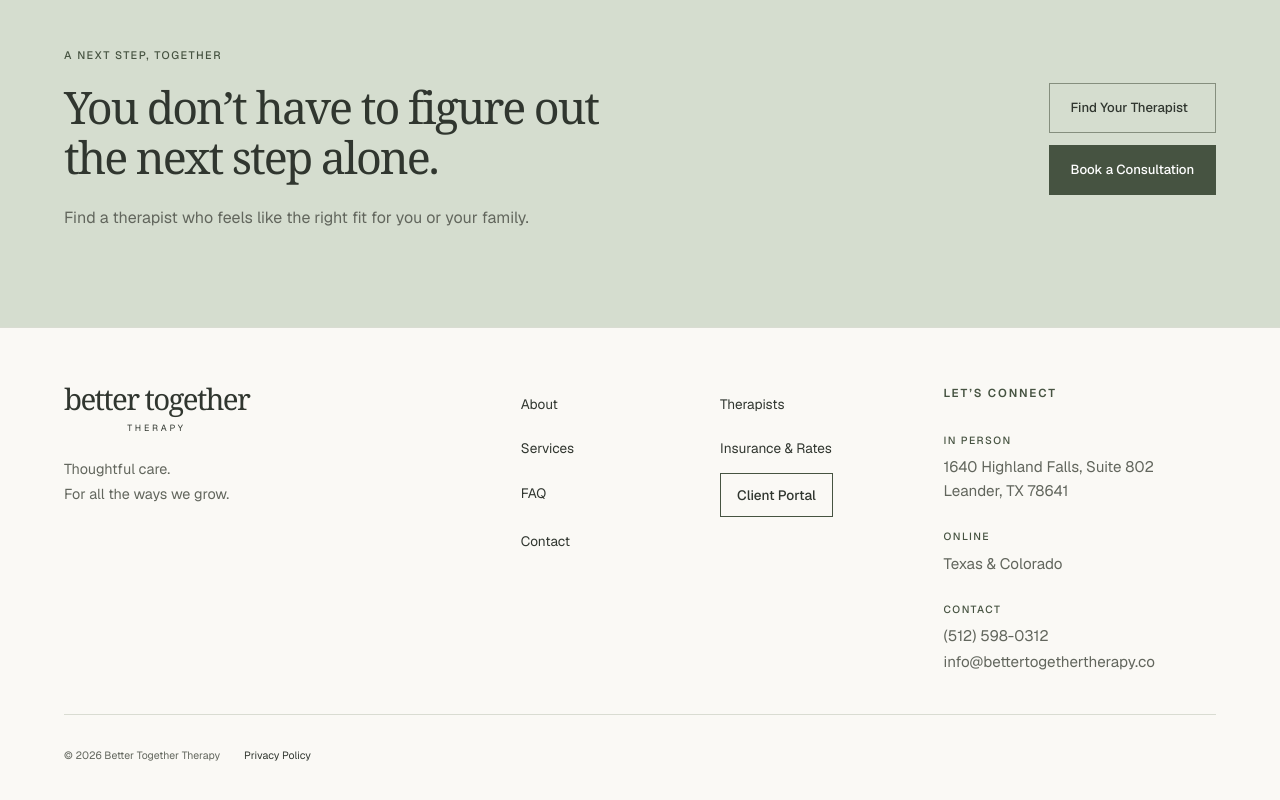
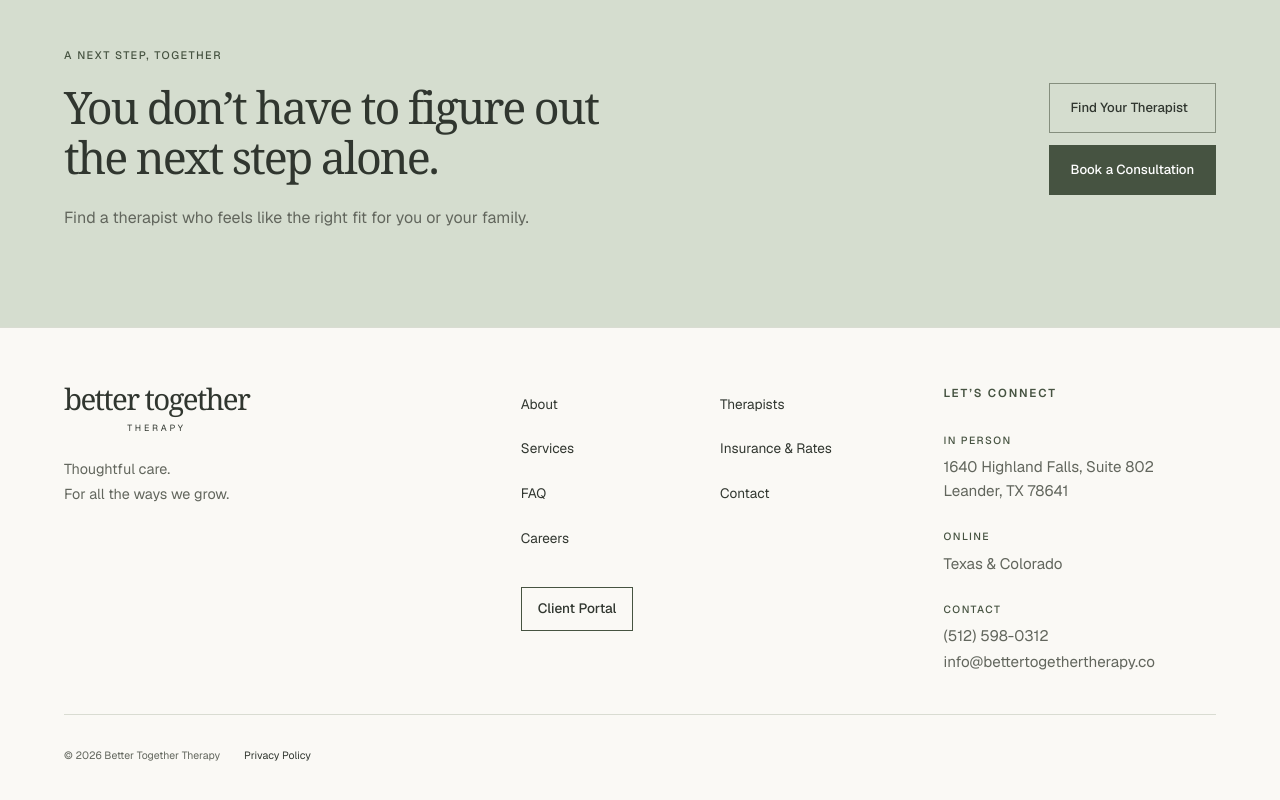
Before and after one commit to AXLT-Studio/bettertogethertherapyco, a Next.js app: page / in a window 1280 px wide. Shown: the part 6412-7212 px from the top of the page. Built offline with nearby package versions, Linux system fonts and the light colour scheme.

Commit message:
Update Footer

```diff
--- a/src/app/globals.css
+++ b/src/app/globals.css
@@ -374,6 +374,8 @@
   }
   .footer-navigation .client-portal-link {
     justify-self: start;
+    margin-top: 1.75rem;
+    padding-block: 0.55rem;
   }
   .mobile-navigation a[data-active],
   .desktop-navigation a[data-active] {
@@ -1411,16 +1413,18 @@
     font-size: 0.9rem;
   }
   .footer-navigation {
-    display: grid;
-    grid-template-columns: repeat(2, minmax(0, 1fr));
+    font-size: 0.85rem;
+  }
+  .footer-navigation-links {
+    display: grid;
+    grid-template-columns: minmax(0, 1fr);
     gap: 0.25rem 1.5rem;
     align-content: start;
-    font-size: 0.85rem;
-  }
-  .footer-navigation > a {
+  }
+  .footer-navigation-links > a {
     padding-block: 0.55rem;
   }
-  .footer-navigation > a:hover,
+  .footer-navigation-links > a:hover,
   .footer-bottom a:hover {
     text-decoration: underline;
     text-underline-offset: 4px;
@@ -1485,6 +1489,9 @@
   }
 
   @media (min-width: 600px) {
+    .footer-navigation-links {
+      grid-template-columns: minmax(0, 1fr) minmax(max-content, 1fr);
+    }
     .insurance-plan-list {
       display: grid;
       grid-template-columns: repeat(2, minmax(0, 1fr));
--- a/src/components/footer.tsx
+++ b/src/components/footer.tsx
@@ -21,22 +21,24 @@ export function Footer() {
             </p>
           </div>
           <nav className="footer-navigation" aria-label="Footer navigation">
-            {navigation.map(({ label, href }) => (
-              <Link
-                key={href}
-                href={href}
-                {...getPracticeLinkAttributes(href)}
-                className={
-                  href === practiceLinks.clientPortal
-                    ? "button button--secondary client-portal-link"
-                    : undefined
-                }
-              >
-                {label}
-                {href === practiceLinks.clientPortal}
-              </Link>
-            ))}
-            <Link href="/contact">Contact</Link>
+            <div className="footer-navigation-links">
+              {navigation
+                .filter(({ href }) => href !== practiceLinks.clientPortal)
+                .map(({ label, href }) => (
+                  <Link key={href} href={href}>
+                    {label}
+                  </Link>
+                ))}
+              <Link href="/contact">Contact</Link>
+              <Link href="/careers">Careers</Link>
+            </div>
+            <Link
+              href={practiceLinks.clientPortal}
+              {...getPracticeLinkAttributes(practiceLinks.clientPortal)}
+              className="button button--secondary client-portal-link"
+            >
+              Client Portal
+            </Link>
           </nav>
           <div className="footer-contact">
             <p className="eyebrow">Let’s connect</p>
--- a/src/lib/content.ts
+++ b/src/lib/content.ts
@@ -343,9 +343,9 @@ export const samanthaSerbin: Therapist = {
 export const shellyKessinger: Therapist = {
   slug: "shelly-kessinger",
   name: "Shelly Kessinger",
-  credentials: null,
+  credentials: "LPC",
   role: "Therapist",
-  professionalTitle: "Counselor · 16+ Years of Experience",
+  professionalTitle: "Licensed Professional Counselor · 16+ Years of Experience",
   initials: "SK",
   portrait: {
     src: "/images/therapists/shelly-kessinger.png",
```
